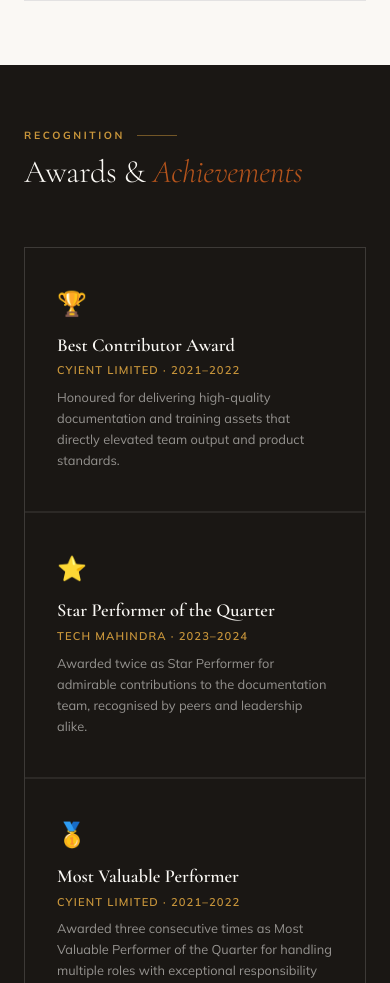
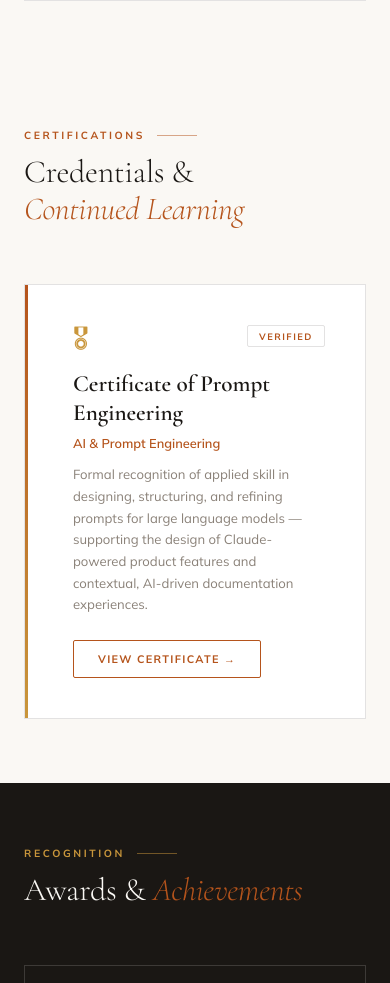
Before and after one commit to gopalakrishnasoma-bot/PortFolio, a plain HTML site: page index.html in a window 390 px wide. Shown: the part 8956-9939 px from the top of the page. Drawn offline with nearby package versions, Linux system fonts and the light colour scheme.

Commit message:
Update index.html
Updated the certificate

```diff
--- a/index.html
+++ b/index.html
@@ -554,6 +554,91 @@
     line-height: 1.6;
   }
 
+  /* ─── CERTIFICATIONS ─── */
+  #certifications { background: var(--cream); }
+  #certifications .cert-grid {
+    display: grid;
+    grid-template-columns: repeat(2, 1fr);
+    gap: 2rem;
+  }
+  .cert-card {
+    position: relative;
+    overflow: hidden;
+    border: 1px solid var(--rule);
+    background: #fff;
+    padding: 2.5rem 2.5rem 2.5rem 3rem;
+    display: flex;
+    flex-direction: column;
+    transition: all 0.5s ease;
+    opacity: 0;
+    transform: translateY(16px);
+  }
+  .cert-card.visible { opacity: 1; transform: translateY(0); }
+  .cert-card::before {
+    content: '';
+    position: absolute; top: 0; left: 0; bottom: 0;
+    width: 3px;
+    background: linear-gradient(180deg, var(--accent) 0%, var(--gold) 100%);
+  }
+  .cert-card:hover { border-color: var(--accent); box-shadow: var(--shadow); }
+  .cert-top {
+    display: flex; align-items: flex-start; justify-content: space-between;
+    gap: 1rem;
+    margin-bottom: 1.25rem;
+  }
+  .cert-seal {
+    font-size: 1.6rem;
+    line-height: 1;
+    color: var(--gold);
+  }
+  .cert-badge {
+    font-size: 0.58rem;
+    font-weight: 700;
+    letter-spacing: 0.16em;
+    text-transform: uppercase;
+    color: var(--accent);
+    border: 1px solid var(--rule);
+    padding: 0.3rem 0.7rem;
+    border-radius: 2px;
+    white-space: nowrap;
+  }
+  .cert-title {
+    font-family: 'Cormorant Garamond', serif;
+    font-size: 1.45rem;
+    font-weight: 600;
+    color: var(--ink);
+    line-height: 1.25;
+    margin-bottom: 0.4rem;
+  }
+  .cert-issuer {
+    font-size: 0.8rem;
+    color: var(--accent);
+    font-weight: 600;
+    margin-bottom: 0.85rem;
+  }
+  .cert-desc {
+    font-size: 0.82rem;
+    color: var(--muted);
+    line-height: 1.65;
+    margin-bottom: 1.5rem;
+  }
+  .cert-link {
+    margin-top: auto;
+    align-self: flex-start;
+    display: inline-flex; align-items: center; gap: 0.5rem;
+    font-size: 0.68rem;
+    font-weight: 700;
+    letter-spacing: 0.12em;
+    text-transform: uppercase;
+    color: var(--accent);
+    text-decoration: none;
+    border: 1px solid var(--accent);
+    padding: 0.7rem 1.5rem;
+    border-radius: 2px;
+    transition: all 0.25s;
+  }
+  .cert-link:hover { background: var(--accent); color: #fff; }
+
   /* ─── AWARDS ─── */
   #awards { background: var(--ink); }
   #awards .section-kicker { color: var(--gold); }
@@ -709,6 +794,7 @@
     #skills .skills-grid { grid-template-columns: 1fr 1fr; }
     .works-grid { grid-template-columns: 1fr; }
     #education .edu-grid { grid-template-columns: 1fr; }
+    #certifications .cert-grid { grid-template-columns: 1fr; }
     .awards-grid { grid-template-columns: 1fr; }
     #contact { grid-template-columns: 1fr; }
     .contact-left, .contact-right { padding: 3rem 1.5rem; }
@@ -725,6 +811,7 @@
     <li><a href="#experience">Experience</a></li>
     <li><a href="#works">Work Samples</a></li>
     <li><a href="#education">Education</a></li>
+    <li><a href="#certifications">Certifications</a></li>
     <li><a href="#contact">Contact</a></li>
   </ul>
   <a href="mailto:gopalakrishna.soma@gmail.com" class="nav-cta">Hire Me</a>
@@ -1058,6 +1145,28 @@
   </div>
 </section>
 
+<!-- ═══ CERTIFICATIONS ═══ -->
+<section id="certifications">
+  <div class="section-header">
+    <div class="section-kicker">Certifications</div>
+    <h2 class="section-title">Credentials &amp;<br><em>Continued Learning</em></h2>
+  </div>
+  <div class="cert-grid">
+    <div class="cert-card">
+      <div class="cert-top">
+        <div class="cert-seal">🎖</div>
+        <div class="cert-badge">Verified</div>
+      </div>
+      <div class="cert-title">Certificate of Prompt Engineering</div>
+      <div class="cert-issuer">AI &amp; Prompt Engineering</div>
+      <p class="cert-desc">
+        Formal recognition of applied skill in designing, structuring, and refining prompts for large language models — supporting the design of Claude-powered product features and contextual, AI-driven documentation experiences.
+      </p>
+      <a href="https://drive.google.com/file/d/1Zt_OnfUnHhgdNaQ-nt3pNYhwlW1qVAMl/view?usp=sharing" target="_blank" class="cert-link">View Certificate →</a>
+    </div>
+  </div>
+</section>
+
 <!-- ═══ AWARDS ═══ -->
 <section id="awards">
   <div class="section-header">
@@ -1144,7 +1253,7 @@
     });
   }, { threshold: 0.08 });
 
-  document.querySelectorAll('.exp-item, .skill-cell, .work-card, .edu-card, .award-card').forEach((el, i) => {
+  document.querySelectorAll('.exp-item, .skill-cell, .work-card, .edu-card, .cert-card, .award-card').forEach((el, i) => {
     el.dataset.delay = (i % 3) * 100;
     observer.observe(el);
   });
```
